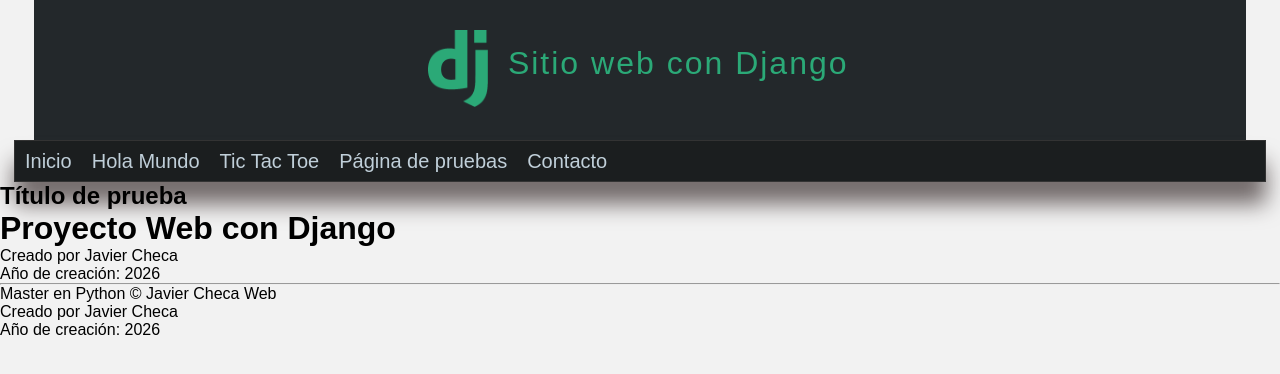
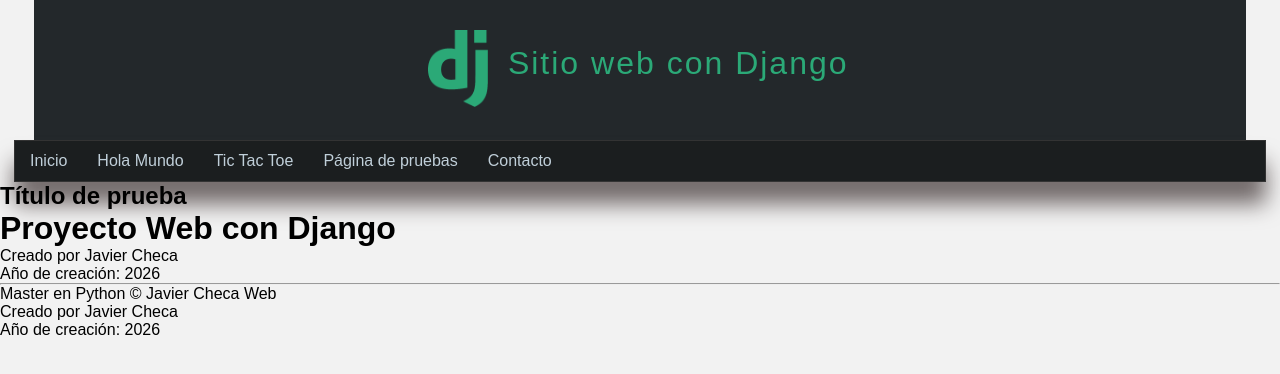
Before and after one commit to Javier-Checa/MASTER-PYTHON, a Django app: page / in a window 1280 px wide. Shown: the top 374 px of the page. Run offline with Django 3.2, Linux system fonts and the light colour scheme.

Commit message:
Aprendiendo Django cont102

```diff
--- a/22-django/AprendiendoDjango/miapp/static/css/styles.css
+++ b/22-django/AprendiendoDjango/miapp/static/css/styles.css
@@ -55,6 +55,7 @@ nav{
     background-color: #1B1E1F;
     border: 1px solid #333333;
     box-shadow: 0px 22px 22px #726a6a;
+
 }
 
 nav ul{
@@ -69,8 +70,8 @@ nav ul li{
 
 nav ul li a{
     display: block;
-    padding-left: 10px;
-    padding-right: 10px;
+    padding-left: 15px;
+    padding-right: 15px;
     color: #c0cfd9;
-    font-size: 20px;
+    font-size: 16px;
 }
```
